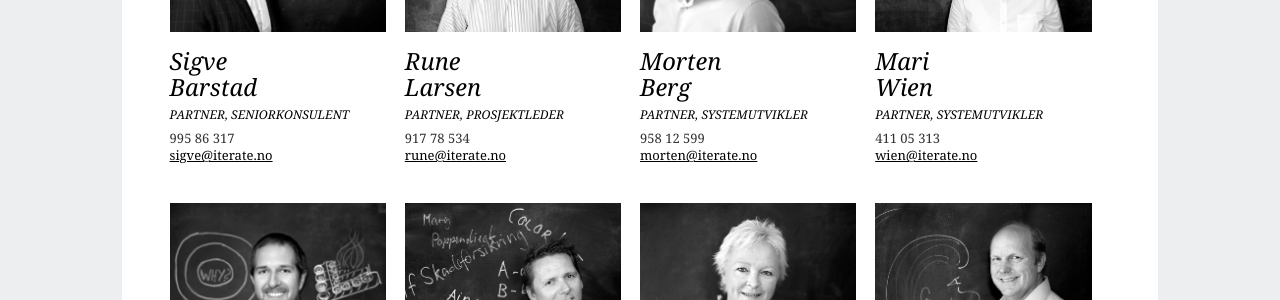
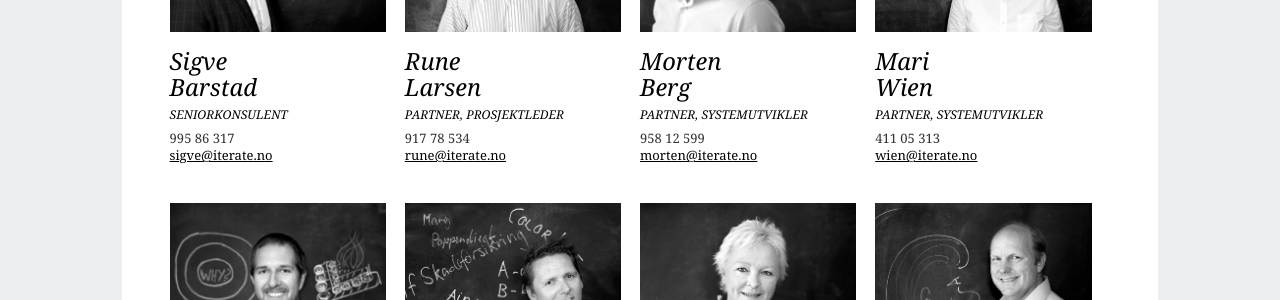
Before and after one commit to therese1g1/iterate.github.com, a Jekyll site: the page built from mennesker/index.html, in a window 1280 px wide and 900 px high, scrolled down 527 px. Shown: the part 154-454 px from the top of the window. Built offline with Jekyll 4.4.1, drawn with Linux system fonts in a browser that asks for light colours.

Commit message:
delete the word "partner" from Sigve´s title
delete the word "partner" from Sigve´s title

```diff
--- a/mennesker/index.html
+++ b/mennesker/index.html
@@ -59,7 +59,7 @@ title: Iterate
     <div class="menneske">
       <img src="/static/images/mennesker/sigve.jpg" alt="Sigve">
       <h2>Sigve<br>Barstad</h2>
-      <h3>Partner, Seniorkonsulent</h3>
+      <h3>Seniorkonsulent</h3>
       <p>
          995 86 317<br>
         <a href="mailto:sigve@iterate.no">sigve@iterate.no</a>
```
